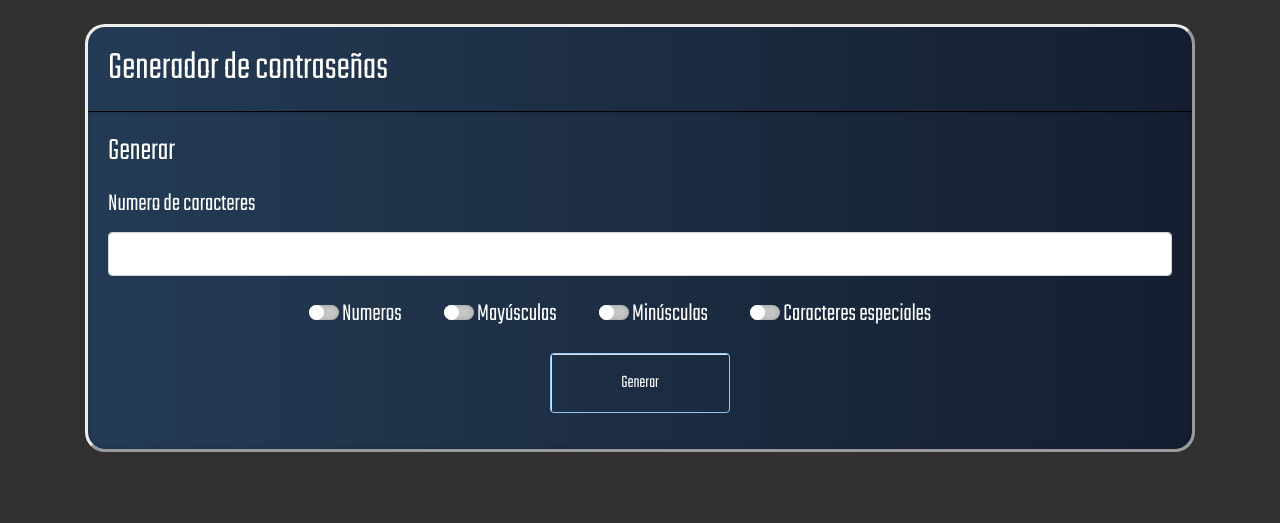
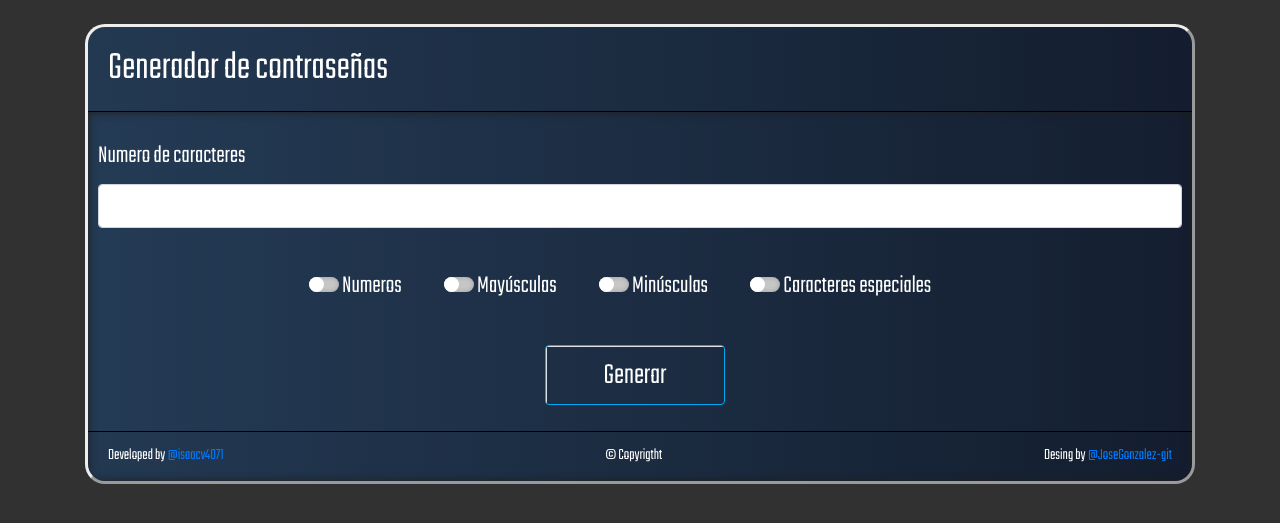
Before and after one commit to isaacv4071/PASSWORDgenerator, a Flask app: page / in a window 1280 px wide. Shown: the top 523 px of the page. Run offline with Flask 2, Linux system fonts and the light colour scheme; some libraries are stand-ins or nearby versions.

Commit message:
Final Desing

```diff
--- a/static/style/estilo.css
+++ b/static/style/estilo.css
@@ -1,3 +1,5 @@
+    /* Fuentes */
+    @import url('https://fonts.googleapis.com/css2?family=Teko:wght@300&display=swap');
     /* Estilizado Genral */
     body{
         font-family: 'Teko', sans-serif;
@@ -15,23 +17,29 @@
         border-radius: 20px;
         overflow: hidden;
         border: outset;
-    }
-    .card-header{
         background: #141E30;  /* fallback for old browsers */
         background: -webkit-linear-gradient(to right, #243B55, #141E30);  /* Chrome 10-25, Safari 5.1-6 */
         background: linear-gradient(to right, #243B55, #141E30); /* W3C, IE 10+/ Edge, Firefox 16+, Chrome 26+, Opera 12+, Safari 7+ */
+
+    }
+    .card-header{
         border-bottom: 1px solid black;
         font-size: 40px;
     }
     .card-title{
         margin: 0;
     }
-    .card-body{
-        background: #141E30;  /* fallback for old browsers */
-        background: -webkit-linear-gradient(to right, #243B55, #141E30);  /* Chrome 10-25, Safari 5.1-6 */
-        background: linear-gradient(to right, #243B55, #141E30); /* W3C, IE 10+/ Edge, Firefox 16+, Chrome 26+, Opera 12+, Safari 7+ */
-        box-shadow: inset 0 0 5px rgba(0,0,0,.2);
+    .card_body{
+        box-shadow: 0px 0px 10px 0px rgb(31, 30, 30) inset;
     }
+    .card-footer{
+        border-top: 1px solid black;
+        display: flex;
+        justify-content: space-between;
+        text-align: center;
+        height: 50px
+    }
+
     /* Input */
     #txtNum{
         font-size: 20px;
@@ -77,10 +85,12 @@
         height: 60px;
         cursor: pointer;
         background: transparent;
-        border: 1px solid #91C9FF;
+        border: 1px solid #03a9f4;
         outline: none;
         transition: 1s ease-in-out;
         overflow: hidden;
+        padding: 0;
+        margin-right:10px ;
       }
       svg {
         position: absolute;
@@ -95,7 +105,7 @@
       }
       .btn:hover {
         transition: 1s ease-in-out;
-        background: #4F95DA;
+        background: #03a9f4;
       }
 
       .btn:hover svg {
@@ -104,10 +114,11 @@
 
       .btn span {
         color: white;
-        font-size: 18px;
-        font-weight: 100;
+        font-size: 30px;
       }
-    /*Eliminando Margenes */
+
+    /*Retoques*/
     .form-group{
         margin: 0;
+        padding: 10px;
     }
--- a/templates/index.html
+++ b/templates/index.html
@@ -5,9 +5,6 @@
     <meta http-equiv="X-UA-Compatible" content="IE=edge">
     <meta name="viewport" content="width=device-width, initial-scale=1.0">
     <link rel="stylesheet" href="https://maxcdn.bootstrapcdn.com/bootstrap/4.0.0/css/bootstrap.min.css">
-    <link rel="preconnect" href="https://fonts.googleapis.com">
-    <link rel="preconnect" href="https://fonts.gstatic.com" crossorigin>
-    <link href="https://fonts.googleapis.com/css2?family=Teko:wght@300&display=swap" rel="stylesheet">
     <link rel="stylesheet" type="text/css" href="{{ url_for('static', filename='style/estilo.css') }}" media="screen" />
     <title>Generador</title>
 </head>
@@ -29,8 +26,8 @@
             <div class="card-header">
                 Generador de contraseñas
             </div>
-            <div class="card-body">
-                <h5 class="card-title">Generar</h5>
+            <div class="card_body">
+                <h5 class="card-title"></h5>
                 <p class="card-text">
                 <div class="form-group">
                     <label for="txtNum">Numero de caracteres</label>
@@ -43,15 +40,22 @@
                     <label id="check4" class="checkbox-inline get_value"><input type="checkbox" value="4" name="check"> Caracteres especiales</label>
                 </div>
                 <div class="form-group" align="center">
-                    <button type="submit" class="btn btn-success">
+                    <button type="submit" class="btn">
                         <svg width="180px" height="60px" viewBox="0 0 180 60" class="border">
                             <polyline points="179,1 179,59 1,59 1,1 179,1" class="bg-line" />
                             <polyline points="179,1 179,59 1,59 1,1 179,1" class="hl-line" />
-                          </svg>
-                          <span>Generar</span>
+                        </svg>
+                        <span>Generar</span>
                     </button>
                 </div>
                 </p>
+                <div class="card-footer">
+
+                    <p>Developed by <a href="https://github.com/isaacv4071" target="_blank" rel="github">@isaacv4071</a></p>
+                    <p> &#169 Copyrigtht</p>
+                    <p>Desing by <a href="https://github.com/JoseGonzalez-git" target="_blank" rel="github">@JoseGonzalez-git</a></p>
+
+                </div>
             </div>
         </div>
     </form>
```
Also changed, not shown: static/style/pass.css (added, +13 -0 lines), templates/pass.html (+26 -5 lines).
